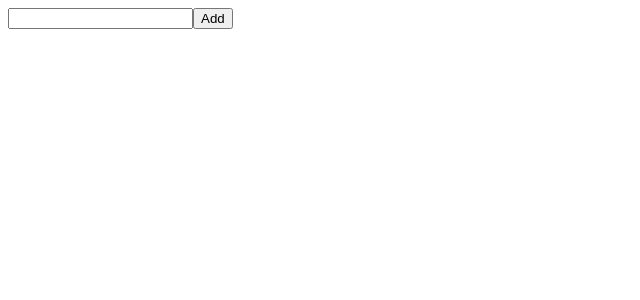
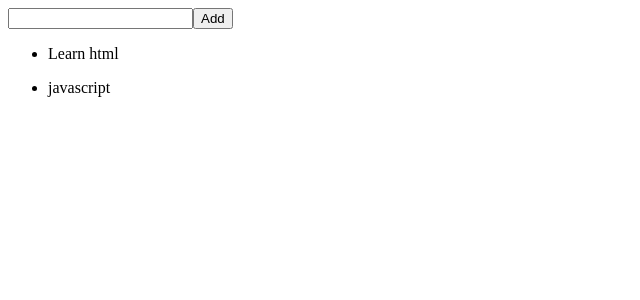
Before and after one commit to irabruce10/usepopcorn, a React (Create React App) app: page / in a window 1280 px wide. Shown: the top 300 px of the page, without its empty margins (0-640 px from the left). Built offline with nearby package versions, Linux system fonts and the light colour scheme.

Commit message:
add item

```diff
--- a/src/Add.js
+++ b/src/Add.js
@@ -1,7 +1,9 @@
 import React, { useState } from "react";
 
+const data = [{ text: "Learn html" }, { text: "javascript" }];
+
 export default function Add() {
-  const [item, setItem] = useState([]);
+  const [item, setItem] = useState(data);
   const [newItem, setNewItem] = useState("");
 
   function handleAdd() {
@@ -24,17 +26,17 @@ function ItemList({ item, handleAdd }) {
       </div>
       <ul>
         {item.map((itm) => (
-          <Item key={itm.text} />
+          <Item key={itm.text} item={itm} />
         ))}
       </ul>
     </div>
   );
 }
 
-function Item() {
+function Item({ item }) {
   return (
     <li>
-      <p>text</p>
+      <p>{item.text}</p>
     </li>
   );
 }
```
